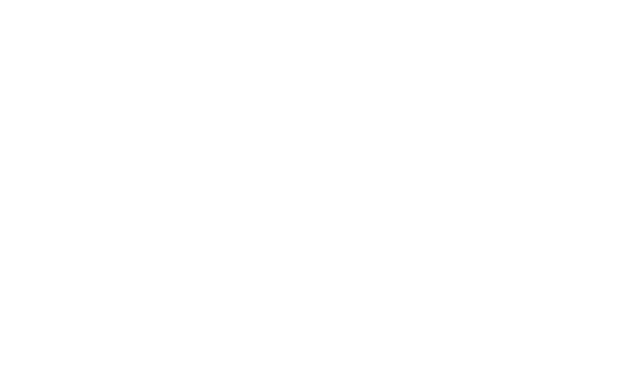
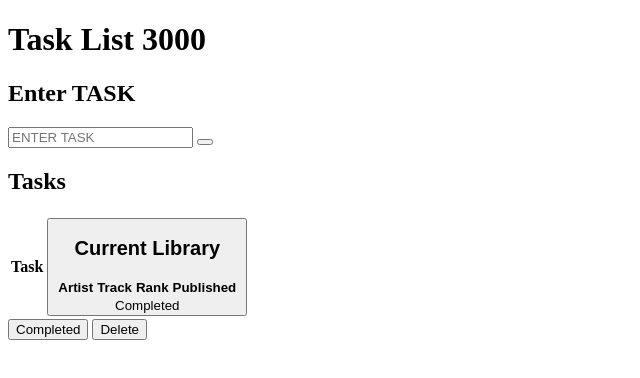
Before and after one commit to AdamIverson/week-sql-to-do-list, a website: page index.html in a window 1280 px wide. Shown: the whole page, without its empty margins (0-640 px from the left). Drawn offline with Linux system fonts and the light colour scheme; files that its build step writes are made by us from their sources; files whose address does not match are found by name.

Commit message:
html coded for inputs, buttons, display table on DOM

```diff
--- a/index.html
+++ b/index.html
@@ -10,6 +10,32 @@
     <title>Document</title>
 </head>
 <body>
-
+    <h1>Task List 3000</h1>
+    <h2>Enter TASK</h2>
+    <input id="task-in" placeholder="ENTER TASK"></input>
+    <button id="submit-btn"></button>
+    <h2>Tasks</h2>
+  <table id="tableWrapper">
+    <thead>
+      <tr>
+        <th>Task</th>
+        <th><button><h2>Current Library</h2>
+  <table id="tableWrapper">
+    <thead>
+      <tr>
+        <th>Artist</th>
+        <th>Track</th>
+        <th>Rank</th>
+        <th>Published</th>
+        </tr>
+    </thead>
+    <tbody id="songsTableBody"></tbody>
+        </table>Completed</th>
+        </table><button>Completed</button></th>
+        <th><button>Delete</button></th>
+        </tr>
+    </thead>
+    <tbody id="tasksTableBody"></tbody>
+  </table>
 </body>
 </html>
--- a/server/routes/tasksRouter.js
+++ b/server/routes/tasksRouter.js
@@ -1,4 +1,4 @@
-const pool = require('../modules/pool.js');
+const pool = require('../modules/poolcla.js');
 const express = require('express');
 const router = express.Router();
 
```
Also changed, not shown: README.md.
